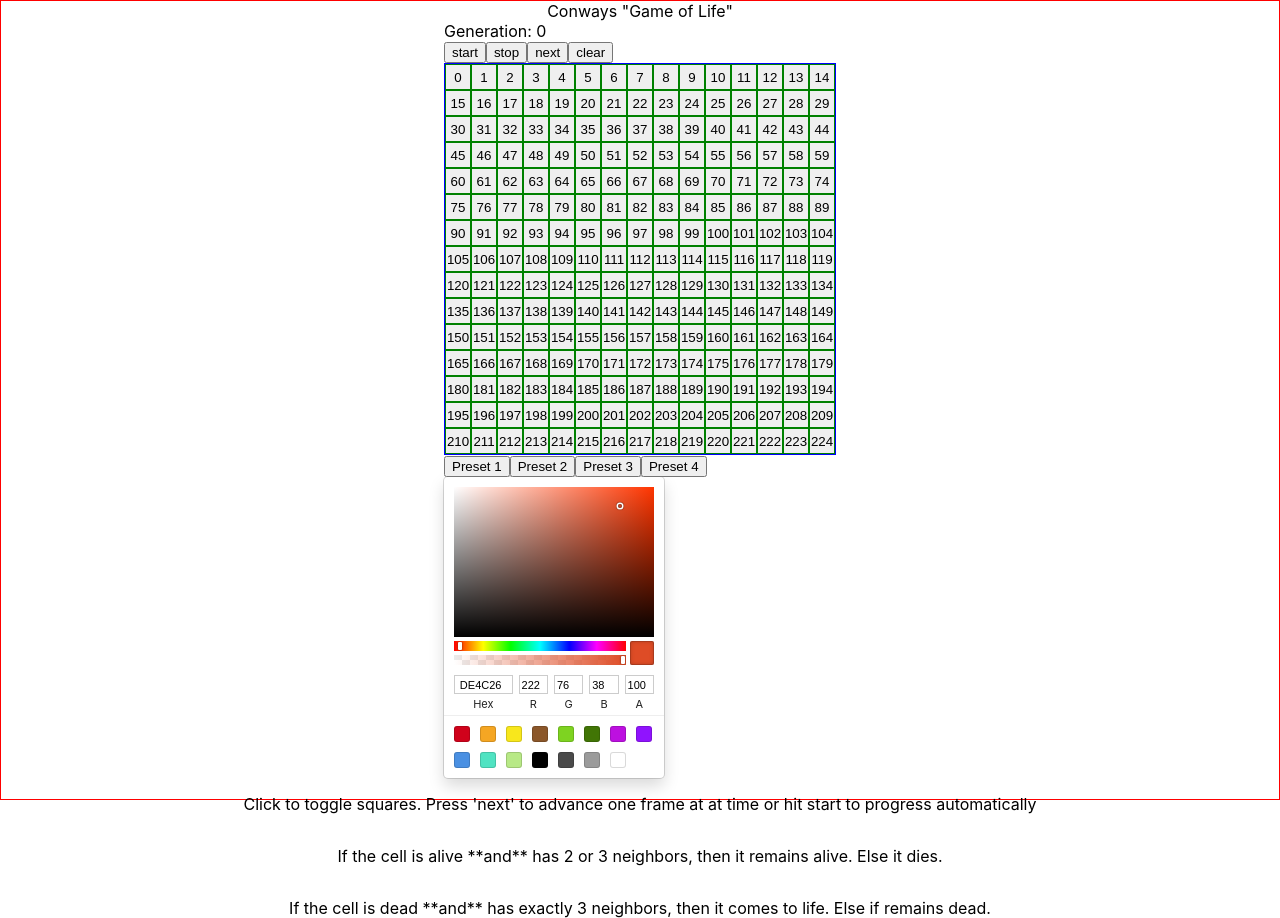
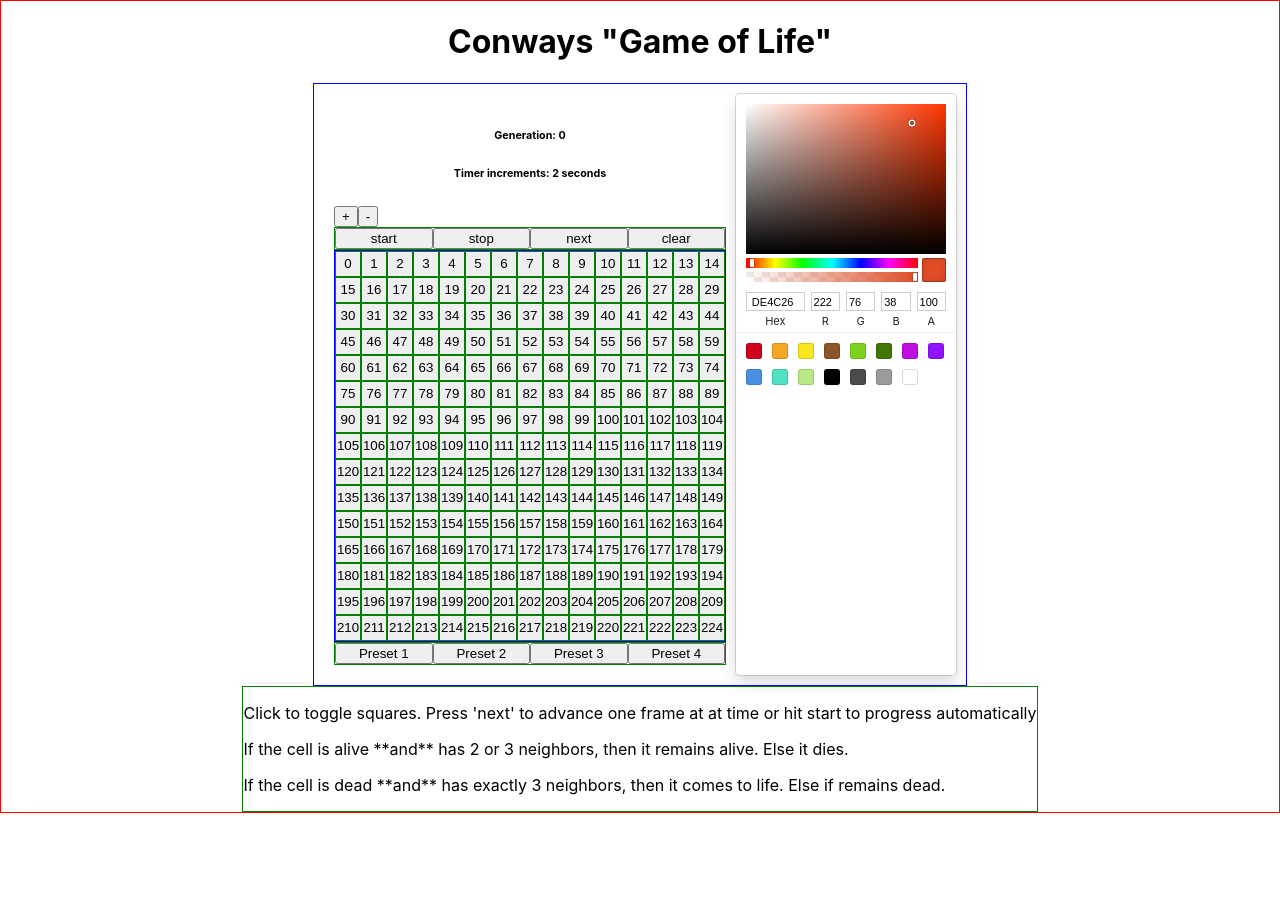
Before and after one commit to bloominstituteoftechnology/CS-Build-Week-1, a React (Create React App) app in the folder life/: page / in a window 1280 px wide. After the commit the page ends 813 px from the top, so only its background shows below. Built offline with nearby package versions, Linux system fonts and the light colour scheme.

Commit message:
cleaned up style of page and starting to make changes to fullfill all the requierments

```diff
--- a/life/src/App.js
+++ b/life/src/App.js
@@ -22,17 +22,19 @@ class App extends Component {
   render() {
     return (
       <AppDiv>
-        Conways "Game of Life"
-        <div>
+        <h1>Conways "Game of Life"</h1>
+        <div className="main">
           <GridObject color={this.state.color} />
-            <SketchPicker
-              color={this.state.color}
-              onChangeComplete={ this.selectColor}
-            />
+          <SketchPicker
+            style={{margin: "10px"}}
+            color={this.state.color}
+            onChangeComplete={ this.selectColor}/>
         </div>
-        <p>Click to toggle squares. Press 'next' to advance one frame at at time or hit start to progress automatically</p>
-        <p>If the cell is alive **and** has 2 or 3 neighbors, then it remains alive. Else it dies.</p>
-        <p>If the cell is dead **and** has exactly 3 neighbors, then it comes to life. Else if remains dead.</p>
+        <div className="instructions">
+            <p>Click to toggle squares. Press 'next' to advance one frame at at time or hit start to progress automatically</p>
+            <p>If the cell is alive **and** has 2 or 3 neighbors, then it remains alive. Else it dies.</p>
+            <p>If the cell is dead **and** has exactly 3 neighbors, then it comes to life. Else if remains dead.</p>
+        </div>
       </AppDiv>
     );
   }
@@ -42,10 +44,19 @@ export default App;
 
 const AppDiv = styled.div`
   border: 1px solid red;
-  height: 100vh;
+  /* height: 100vh; */
   box-sizing: border-box;
   flex-direction: column;
   display: flex;
   justify-content: flex-start;
   align-items: center;
+  .main{
+    border: 1px solid blue;
+    display: flex;
+    flex-direction: row;
+    padding: 10px;
+  }
+  .instructions{
+    border: 1px solid green;
+  }
 `;
--- a/life/src/components/gridObject.js
+++ b/life/src/components/gridObject.js
@@ -7,6 +7,7 @@ export default class GridObject extends Component {
         super(props)
         this.state = {
             width: 15,
+            time: 2000,
             length: this.width*this.width,
             preset: null,
             presets: [
@@ -173,10 +174,17 @@ export default class GridObject extends Component {
         e.preventDefault();
         switch(e.target.name){
             case "start":
-                start = setInterval(() => this.buildNext(), 2000)
+                // start = setInterval(() => this.buildNext(), this.state.time)
+                start = setInterval(() => console.log("this timeer"), this.state.time)
+                this.setState({
+                    lock: true
+                })
                 break;
             case "stop":
                 clearInterval(start)
+                this.setState({
+                    lock: false
+                })
                 break;
             case "next":
                 this.buildNext();
@@ -184,8 +192,22 @@ export default class GridObject extends Component {
             case "clear":
                 this.init();
                 break;
+            case "+":
+                this.setState({
+                    time: this.state.time+1000
+                })
+                break;
+            case "-":
+                if(this.state.time !== 0){
+                    this.setState({
+                        time: this.state.time-1000
+                    })
+                }
+                break;
             default:
-                this.toggle(e.target.name);
+                if(!this.state.lock){
+                    this.toggle(e.target.name);
+                }
                 break;
         }
     }
@@ -200,7 +222,12 @@ export default class GridObject extends Component {
     render(){
         return(
             <GridDiv>
-                Generation: {this.state.generations}
+                <h6>Generation: {this.state.generations}</h6>
+                <div className="timer">
+                    <h6>Timer increments: {this.state.time/1000} seconds</h6>
+                    <button name="+" onClick={this.clickHandler}>+</button>
+                    <button name="-" onClick={this.clickHandler}>-</button>
+                </div>
                 <div className="buttons">
                     <button name="start" onClick={this.clickHandler}>start</button>
                     <button name="stop" onClick={this.clickHandler}>stop</button>
@@ -212,7 +239,7 @@ export default class GridObject extends Component {
                         return <Cube key={num} color={this.props.color} clickHandler={this.clickHandler} name={num} active={this.state.curObj[num]} />
                     }): null}
                 </div>
-                <div className="preset">
+                <div className="buttons">
                     <button onClick={this.selectPreset} name="1">Preset 1</button>
                     <button onClick={this.selectPreset} name="2">Preset 2</button>
                     <button onClick={this.selectPreset} name="3">Preset 3</button>
@@ -226,6 +253,20 @@ export default class GridObject extends Component {
 let start;
 
 const GridDiv = styled.div`
+    margin: 10px;
+    h6{
+        text-align: center;
+    }
+    .buttons{
+        border: 1px solid green;
+        display: flex;
+        flex-direction: row;
+        justify-items: center;
+        align-content: center;
+        button{
+            width: 100%;
+        }
+    }
     .cubesBin{
         border: 1px solid blue;
         box-sizing: border-box;
```
